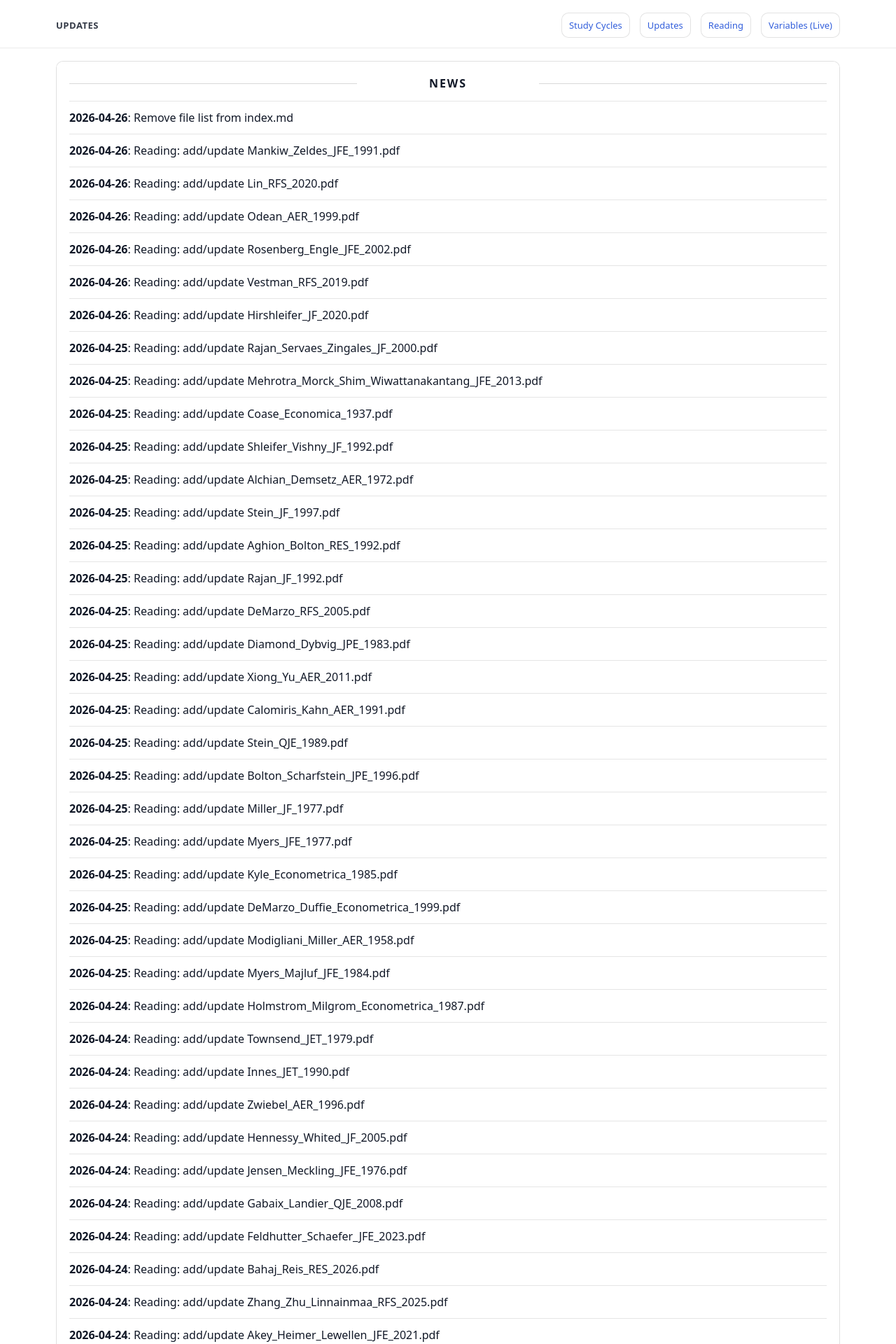
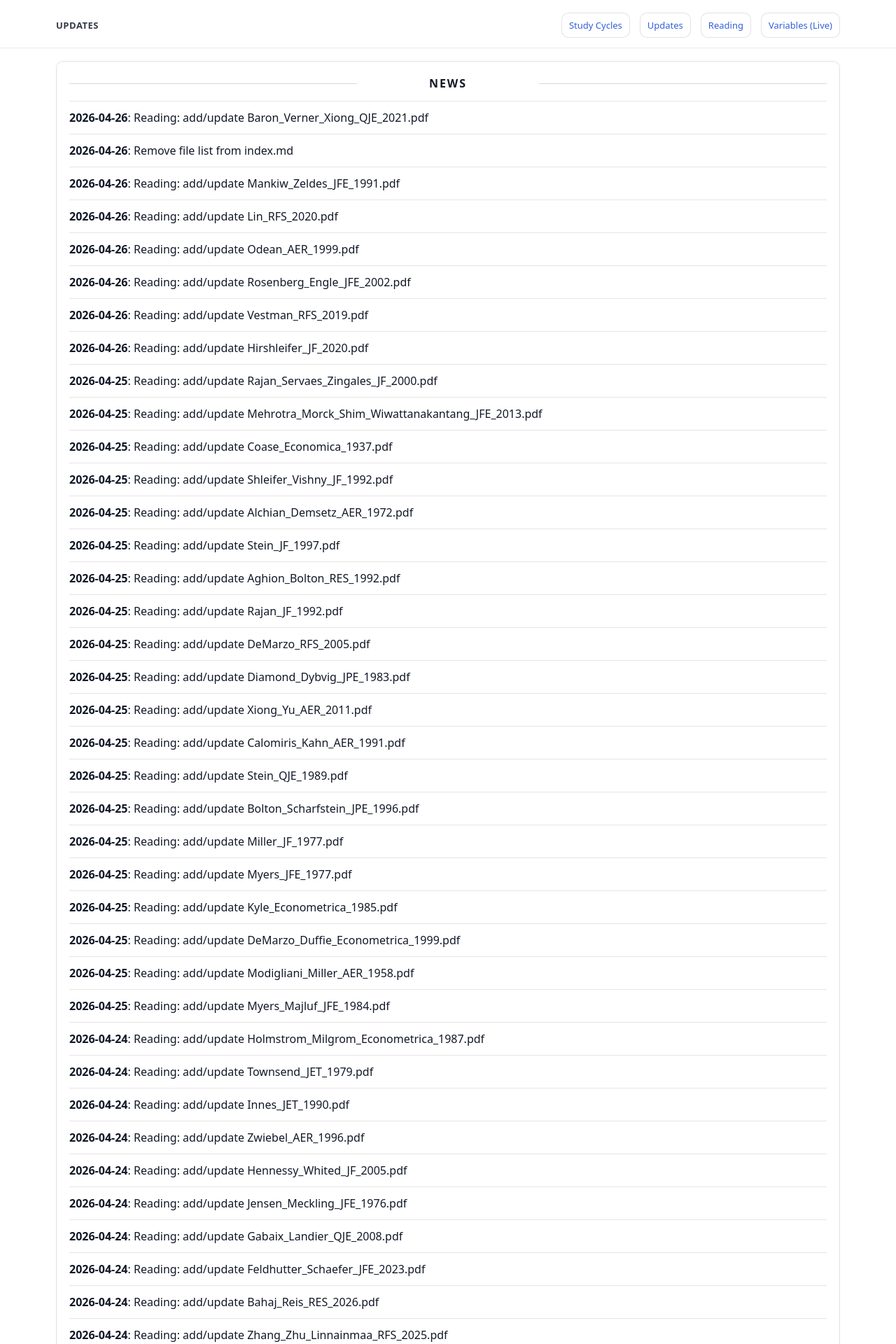
Before and after one commit to yaxinzn/study-archive, a Jekyll site: the page built from updates/index.md, in a window 1280 px wide. Shown: the top 1920 px of the page at 70% size. Built offline with Jekyll 4.4.1, drawn with Linux system fonts in a browser that asks for light colours; some of the changed text lies outside the part shown.

Commit message:
chore: update NEWS feed

```diff
--- a/_data/news.yml
+++ b/_data/news.yml
@@ -1,4 +1,7 @@
 # Auto-generated update history (sorted newest -> oldest). Do not edit manually.
+- ts: "1777202459"
+  date: "2026-04-26"
+  title: "Reading: add/update Baron_Verner_Xiong_QJE_2021.pdf"
 - ts: "1777169360"
   date: "2026-04-26"
   title: "Remove file list from index.md"
```
